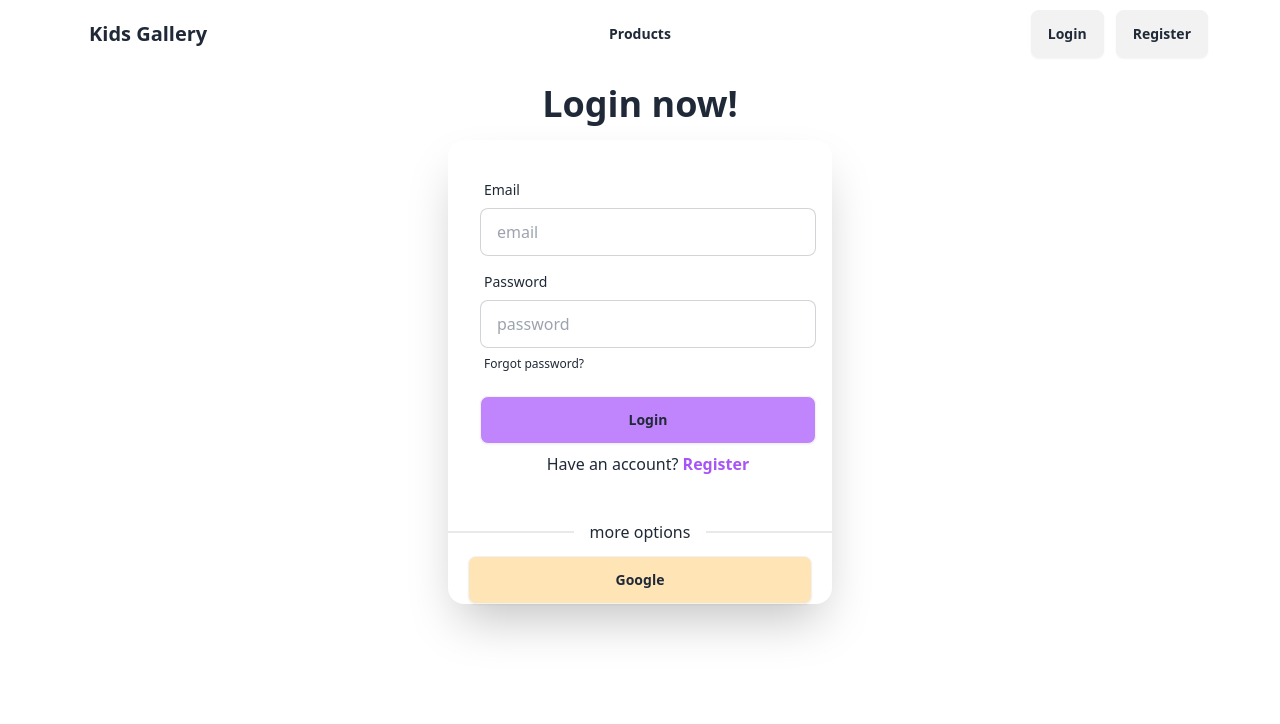
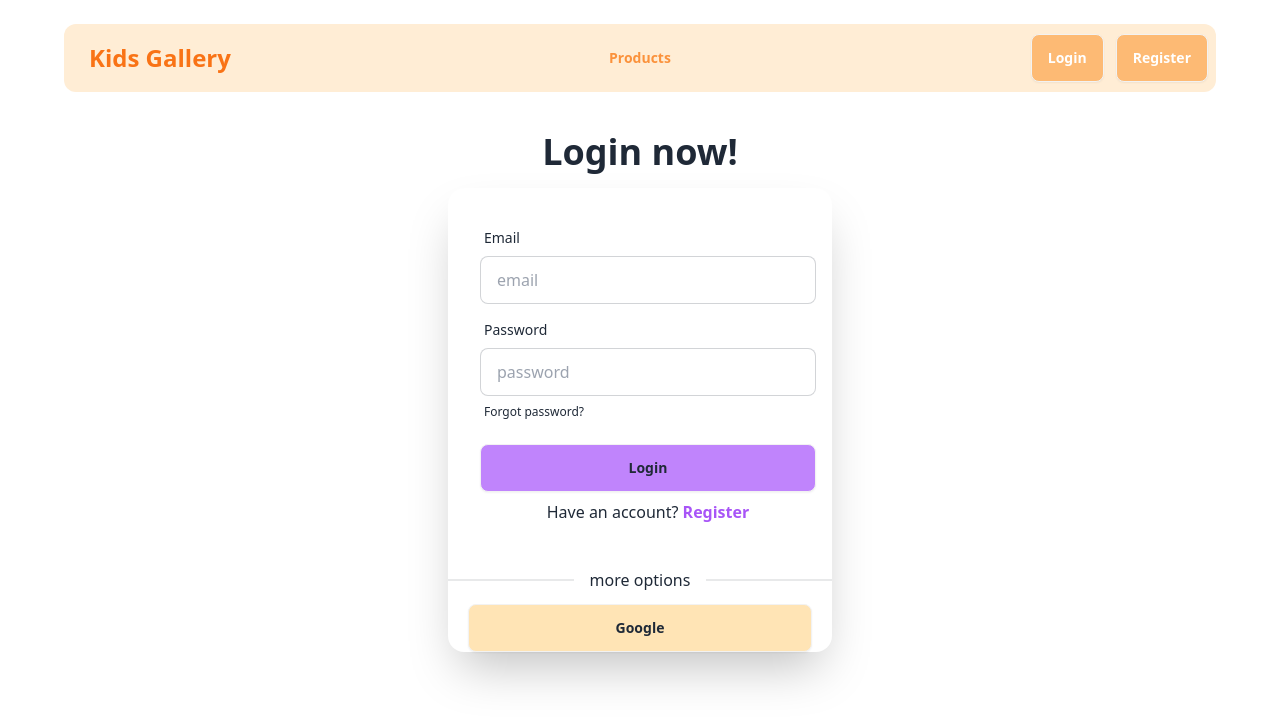
Before and after one commit to TinnyDatta/kids-gallery-client, a React (Vite) app: page /login in a window 1280 px wide. Shown: the top 724 px of the page. Built offline with nearby package versions, Linux system fonts and the light colour scheme; no server answers.

Commit message:
modify card data

```diff
--- a/src/component/Navbar/Navbar.jsx
+++ b/src/component/Navbar/Navbar.jsx
@@ -2,7 +2,7 @@ import { Link } from "react-router-dom";
 
 const Navbar = () => {
     return (
-          <div className="navbar bg-base-100">
+          <div className="navbar bg-orange-100 my-6 rounded-xl">
   <div className="navbar-start">
     <div className="dropdown">
       <div tabIndex={0} role="button" className="btn btn-ghost lg:hidden">
@@ -25,16 +25,16 @@ const Navbar = () => {
         <li><Link to='/'>Products</Link></li>
       </ul>
     </div>
-    <a className="btn btn-ghost text-xl font-bold">Kids Gallery</a>
+    <a className="btn btn-ghost text-2xl font-bold text-orange-500">Kids Gallery</a>
   </div>
   <div className="navbar-center hidden lg:flex">
     <ul className="menu menu-horizontal px-1">
-      <li><Link to='/' className="font-bold">Products</Link></li>
+      <li><Link to='/' className="font-bold text-orange-400">Products</Link></li>
     </ul>
   </div>
   <div className="navbar-end">
-    <Link to='/login' className="btn mr-3 font-bold">Login</Link>
-    <Link to='/register' className="btn font-bold">Register</Link>
+    <Link to='/login' className="btn mr-3 font-bold text-white bg-orange-300">Login</Link>
+    <Link to='/register' className="btn font-bold text-white bg-orange-300">Register</Link>
   </div>
 </div>
     );
--- a/src/pages/Home/Home.jsx
+++ b/src/pages/Home/Home.jsx
@@ -1,118 +1,3 @@
-
-
-//         import { useQuery } from "@tanstack/react-query";
-// import { useEffect, useState } from "react";
-
-// const Home = () => {
-
-//   const [productPerPage, setProductPerPage] = useState(6);
-//   const [currentPage, setCurrentPage] = useState(1);
-//   const [count, setCount] = useState(0);
-//   const [search, setSearch] = useState('');
-
-//   // Fetching product data with pagination and search
-//   const { data: product = [], isLoading } = useQuery({
-//     queryKey: ['product', search, currentPage, productPerPage],
-//     queryFn: async () => {
-//       const response = await fetch(`http://localhost:5000/product?search=${search}&page=${currentPage}&size=${productPerPage}`);
-//       const data = await response.json(); // Parse the response to JSON
-//       return data;
-//     }
-//   });
-
-//   // Fetching the total product count
-//   useEffect(() => {
-//     const getProductCount = async () => {
-//       try {
-//         const response = await fetch('http://localhost:5000/product-count');
-//         const data = await response.json(); // Parse the response to JSON
-//         setCount(data.count); // Ensure the API response has a 'count' field
-//       } catch (error) {
-//         console.error('Failed to fetch product count:', error);
-//       }
-//     };
-//     getProductCount();
-//   }, []);
-
-//   const numberOfPages = Math.ceil(count / productPerPage);
-//   const pages = [...Array(numberOfPages).keys()].map(
-//     element => element + 1
-//   );
-
-//   // Pagination button handler
-//   const handlePaginationBtn = (value) => {
-//     setCurrentPage(value);
-//   };
-
-//   // Search handler
-//   const handleSearch = e => {
-//     e.preventDefault();
-//     const searchText = e.target.search.value;
-//     setSearch(searchText);
-//   };
-
-//   if (isLoading) {
-//     return <span className="loading loading-bars loading-lg"></span>;
-//   }
-
-//   return (
-//     <div className="max-w-6xl">
-//       {/* Search */}
-//       <div className="text-center my-10">
-//         <h2 className="text-2xl text-[#8A3324] mb-5">Search class by the name</h2>
-//         <form onSubmit={handleSearch}>
-//           <input type="text" name="search" placeholder="type here" className="py-2 mr-1" />
-//           <input type="submit" value="Search" className="btn bg-[#CD5C5C] text-white" />
-//         </form>
-//       </div>
-//       {/* Card */}
-//       <div className="grid sm:grid-cols-1 md:grid-cols-2 lg:grid-cols-3 gap-5">
-//         {
-//           product?.map(item => (
-//             <div key={item._id} className="card bg-base-100 w-96 shadow-xl">
-//               <figure>
-//                 <img src={item.productImage} alt="" />
-//               </figure>
-//               <div className="card-body">
-//                 <h2 className="card-title">{item.category}</h2>
-//                 <p>{item.description}</p>
-//                 <div className="card-actions justify-end">
-//                   <button className="btn btn-primary">Buy Now</button>
-//                 </div>
-//               </div>
-//             </div>
-//           ))
-//         }
-//       </div>
-
-//       {/* Pagination */}
-//       <div className="text-center mt-10">
-//         <button
-//           disabled={currentPage === 1}
-//           onClick={() => handlePaginationBtn(currentPage - 1)}
-//           type="submit" className="btn mx-2 text-white bg-[#CD5C5C]">
-//           Previous
-//         </button>
-//         {
-//           pages?.map(btnNum =>
-//             <button
-//               onClick={() => handlePaginationBtn(btnNum)}
-//               className={`btn mx-2 ${currentPage === btnNum ? 'text-white bg-[#CD5C5C]' : ''}`} key={btnNum}>
-//               {btnNum}
-//             </button>)
-//         }
-//         <button
-//           disabled={currentPage === numberOfPages}
-//           onClick={() => handlePaginationBtn(currentPage + 1)}
-//           type="submit" className="btn text-white bg-[#CD5C5C] mx-2">
-//           Next
-//         </button>
-//       </div>
-//     </div>
-//   );
-// };
-
-// export default Home;
 
 import { useQuery } from "@tanstack/react-query";
 import { useEffect, useState } from "react";
@@ -132,13 +17,13 @@ const Home = () => {
       if (!response.ok) {
         throw new Error("Failed to fetch products");
       }
-      const data = await response.json(); // Parse the response to JSON
-      console.log("Fetched products:", data); // Debugging log to check fetched data
+      const data = await response.json();
+      console.log("Fetched products:", data);
       return data;
     }
   });
 
-  // Fetching the total product count
+
   useEffect(() => {
     const getProductCount = async () => {
       try {
@@ -146,9 +31,9 @@ const Home = () => {
         if (!response.ok) {
           throw new Error("Failed to fetch product count");
         }
-        const data = await response.json(); // Parse the response to JSON
-        setCount(data.count); // Ensure the API response has a 'count' field
-        console.log("Total products count:", data.count); // Debugging log for total count
+        const data = await response.json();
+        setCount(data.count);
+        console.log("Total products count:", data.count);
       } catch (error) {
         console.error('Failed to fetch product count:', error);
       }
@@ -185,10 +70,10 @@ const Home = () => {
     <div className="max-w-6xl">
       {/* Search */}
       <div className="text-center my-10">
-        <h2 className="text-2xl text-[#8A3324] mb-5">Search class by the name</h2>
+        <h2 className="text-2xl text-orange-500 mb-5">Search class by the name</h2>
         <form onSubmit={handleSearch}>
           <input type="text" name="search" placeholder="type here" className="py-2 mr-1" />
-          <input type="submit" value="Search" className="btn bg-[#CD5C5C] text-white" />
+          <input type="submit" value="Search" className="btn bg-orange-400 text-white" />
         </form>
       </div>
       {/* Card */}
@@ -197,14 +82,22 @@ const Home = () => {
           Array.isArray(product) && product.length > 0 ? product.map(item => (
             <div key={item._id} className="card bg-base-100 w-96 shadow-xl">
               <figure>
-                <img  className="h-48 w-full object-cover" src={item.productImage} alt={item.category} />
+                <img  className="h-56 w-full object-cover" src={item.productImage} alt={item.category} />
               </figure>
               <div className="card-body">
-                <h2 className="card-title">{item.category}</h2>
+                <h2 className="card-title">{item.productName}
+                <div className="badge bg-orange-400 text-white">{item.brandName}</div>
+                </h2>
+                <div className="flex flex-row justify-between">
+                <h2 className=" font-bold">Category: {item.category}</h2>
+                <h2 className="font-bold">Rating: {item.ratings}</h2>
+              </div>
+              <div className="flex flex-row justify-between">
+                <h2 className=" font-bold">Creation Date: {new Date (item.creationDate).toLocaleDateString()}</h2>
+                <h2 className=" font-bold">Creation Time: {new Date (item.creationDate).toLocaleTimeString()}</h2>
+                {/* <h2 className="font-bold">Price: {item.price}</h2> */}
+              </div>
                 <p>{item.description}</p>
-                <div className="card-actions justify-end">
-                  <button className="btn btn-primary">Buy Now</button>
-                </div>
               </div>
             </div>
           )) : <p>No products found</p>
@@ -215,21 +108,21 @@ const Home = () => {
         <button
           disabled={currentPage === 1}
           onClick={() => handlePaginationBtn(currentPage - 1)}
-          type="submit" className="btn mx-2 text-white bg-[#CD5C5C]">
+          type="submit" className="btn mx-2 text-white bg-orange-400">
           Previous
         </button>
         {
           pages.map(btnNum =>
             <button
               onClick={() => handlePaginationBtn(btnNum)}
-              className={`btn mx-2 ${currentPage === btnNum ? 'text-white bg-[#CD5C5C]' : ''}`} key={btnNum}>
+              className={`btn mx-2 ${currentPage === btnNum ? 'text-white bg-orange-400' : ''}`} key={btnNum}>
               {btnNum}
             </button>)
         }
         <button
           disabled={currentPage === numberOfPages}
           onClick={() => handlePaginationBtn(currentPage + 1)}
-          type="submit" className="btn text-white bg-[#CD5C5C] mx-2">
+          type="submit" className="btn text-white bg-orange-400 mx-2">
           Next
         </button>
       </div>
```
